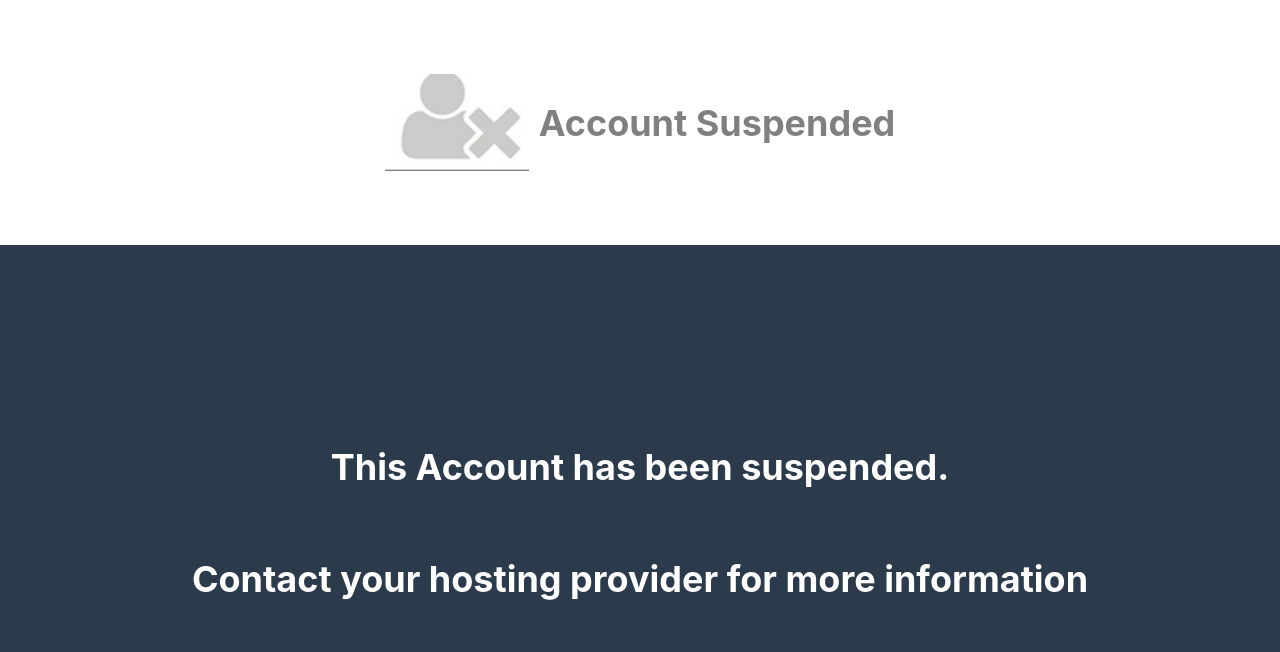
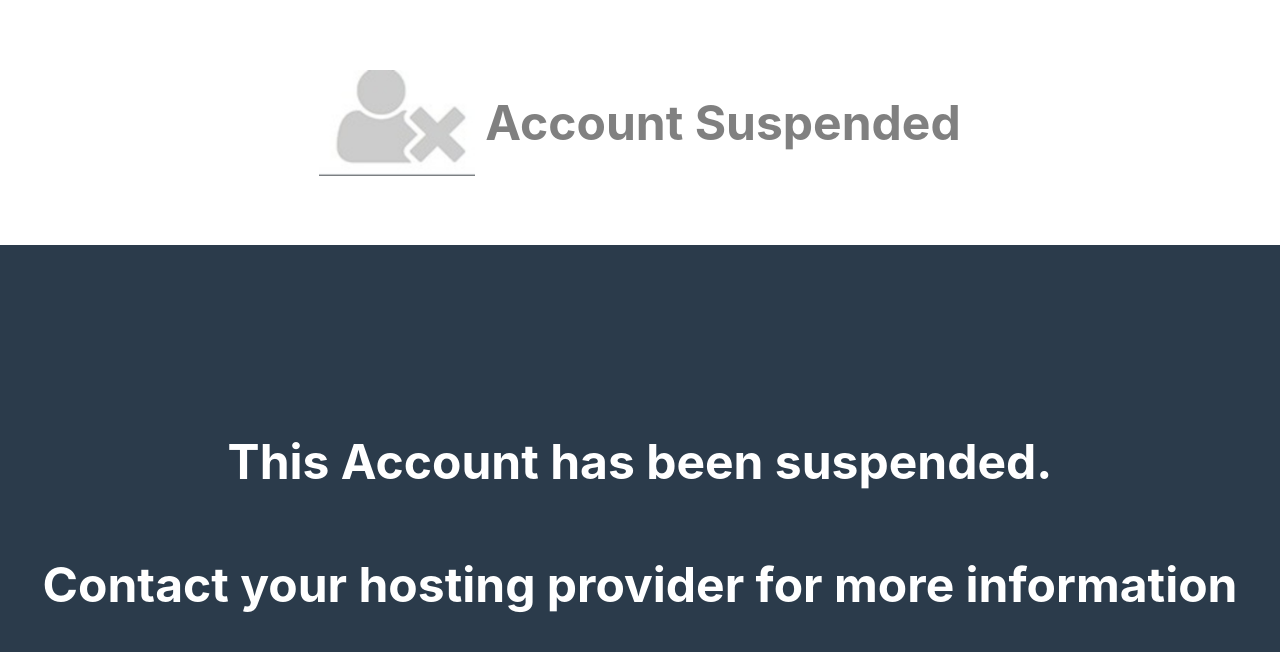
Before and after one commit to codystack/RSPHCMB, a React (Create React App) app: page / in a window 1280 px wide. Shown: the top 652 px of the page. Built offline with nearby package versions, Linux system fonts and the light colour scheme; no server answers; the database is empty.

Commit message:
responsive update

```diff
--- a/src/App.js
+++ b/src/App.js
@@ -278,14 +278,13 @@ function App() {
 //       if (crash || miscData?.crash) {
         setContent(<div style={{backgroundColor: "#2b3b4b", height: "100vh", width: "100vw", display: "flex", flexDirection: "column", justifyContent: "center", alignItems: "center"}} >
                <div  style={{flex:1, width: "100%",backgroundColor: "white", display: "flex", flexDirection: "row", justifyContent: "center", alignItems: "center"}}>
-                <img src={suspendedImage} width={144}  />
-                <h1 style={{color: "grey", marginLeft: 10, fontSize: 36}} >Account Suspended</h1>
+                <img src={suspendedImage} width={sm ? 140 :156}  />
+                <h1 style={{color: "grey", marginLeft: 10, fontSize: sm ? 36 : 48}} >Account Suspended</h1>
                </div>
 
-              <div  style={{padding: 32, backgroundColor: "#2b3b4b", flex:2, width: "100%", display: "flex", flexDirection: "column", justifyContent: "center", alignItems: "center"}}>
-                <h1 style={{color: "white", fontSize: 36}} >This Account has been suspended.</h1>
-                <br/>
-                <h1 style={{color: "white", fontSize: 36}} >Contact your hosting provider for more information</h1>
+              <div  style={{padding: sm ? 16 : 32, backgroundColor: "#2b3b4b", flex:2, width: "100%", display: "flex", flexDirection: "column", justifyContent: "center", alignItems: "center"}}>
+                <h1 style={{color: "white", fontSize: sm ? 36 : 48}} >This Account has been suspended.</h1>
+                <h1 style={{color: "white", fontSize: sm ? 36 : 48}} >Contact your hosting provider for more information</h1>
                </div>
               </div>);
 //       }
```
